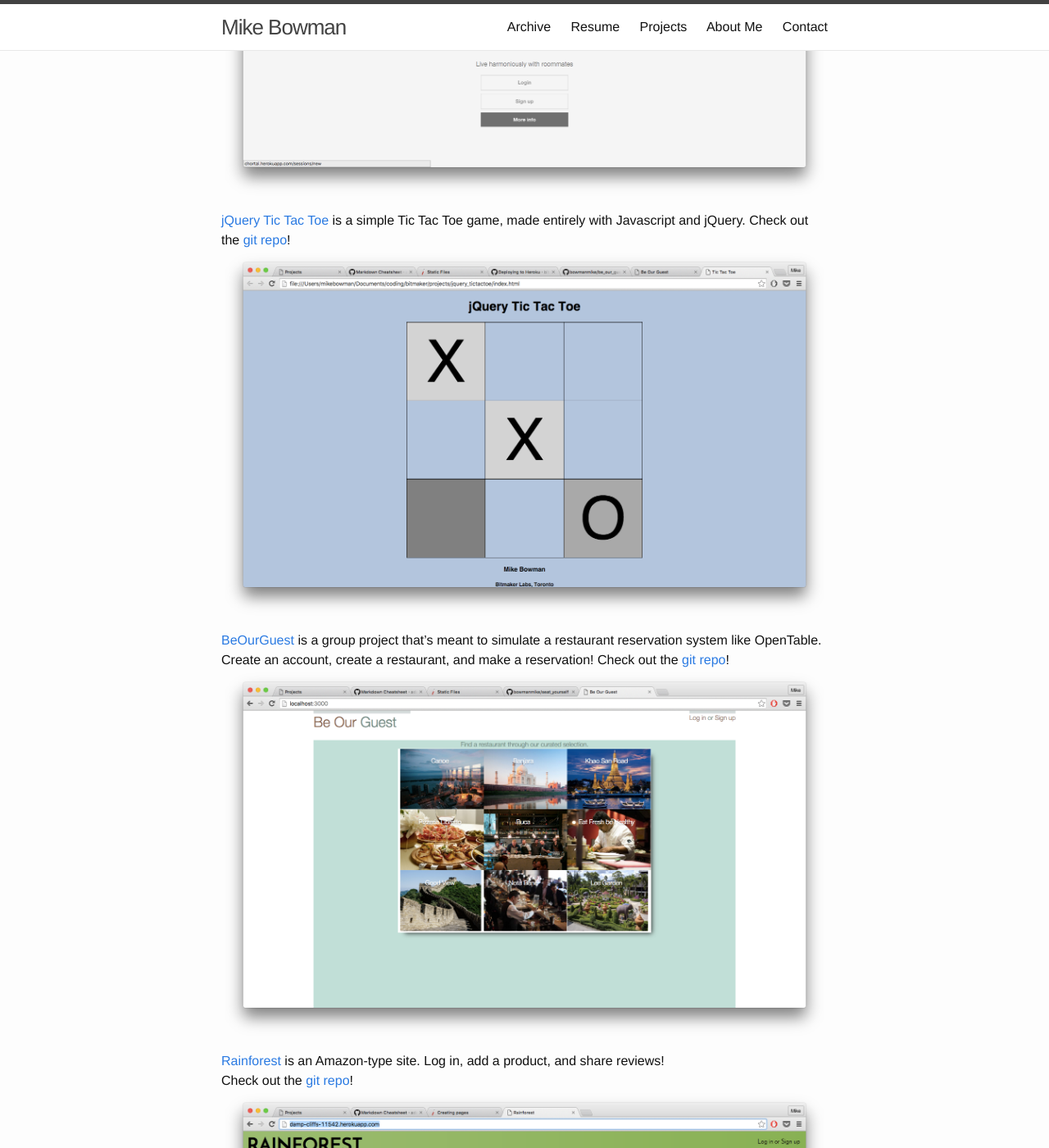
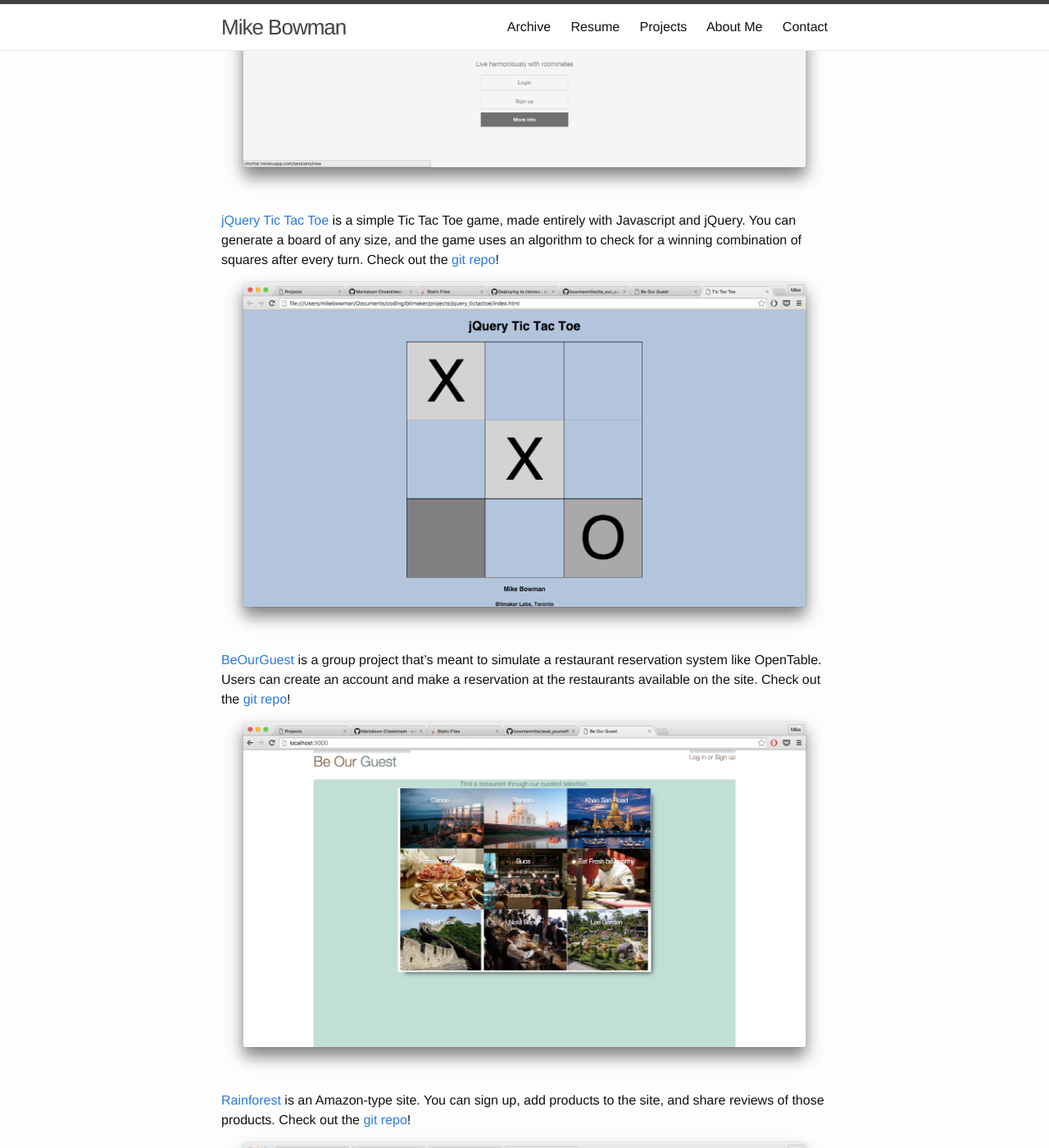
Before and after one commit to bowmanmike/bowmanmike.github.io, a Jekyll site: the page built from 01projects.md, in a window 1280 px wide and 1400 px high, scrolled down 483 px. Shown: the whole window at 82% size. Built offline with Jekyll 4.4.1, drawn with Linux system fonts in a browser that asks for light colours; some of the changed text lies outside the part shown.

Commit message:
tweaks to content on permalinked pages

```diff
--- a/01projects.md
+++ b/01projects.md
@@ -10,18 +10,18 @@
 Check out the [git repo](https://github.com/pcruiksh/rmmts)!
 ![chortal](/assets/chortal_screenshot.png)
 
-[jQuery Tic Tac Toe]({% post_url 2016-02-13-jquery-tictactoe %}) is a simple Tic Tac Toe game, made entirely with Javascript and jQuery.
+[jQuery Tic Tac Toe]({% post_url 2016-02-13-jquery-tictactoe %}) is a simple Tic Tac Toe game, made entirely with Javascript and jQuery. You can generate a board of any size, and the game uses an algorithm to check for a winning combination of squares after every turn.
 Check out the [git repo](https://github.com/bowmanmike/jquery_tictactoe)!
 ![jQuery Tic Tac Toe](/assets/tictactoe_screenshot.png)
 
-[BeOurGuest](http://evening-reaches-50428.herokuapp.com) is a group project that's meant to simulate a restaurant reservation system like OpenTable. Create an account, create a restaurant, and make a reservation!
+[BeOurGuest](http://evening-reaches-50428.herokuapp.com) is a group project that's meant to simulate a restaurant reservation system like OpenTable. Users can create an account and make a reservation at the restaurants available on the site.
 Check out the [git repo](http://github.com/bowmanmike/seatyourself)!
 ![BeOurGuest](/assets/beourguest_screenshot.png)
 
-[Rainforest](http://damp-cliffs-11542.herokuapp.com/) is an Amazon-type site. Log in, add a product, and share reviews!
+[Rainforest](http://damp-cliffs-11542.herokuapp.com/) is an Amazon-type site. You can sign up, add products to the site, and share reviews of those products.
 Check out the  [git repo](https://github.com/bowmanmike/rainforest)!
 ![Rainforest](/assets/rainforest_screenshot.png)
 
-[Photogur](https://immense-peak-73305.herokuapp.com/pictures) is a barebones clone of imgur. Add a photo!
+[Photogur](https://immense-peak-73305.herokuapp.com/pictures) is a barebones clone of imgur. My first ever Rails app, so it's kiiiiiiiiinda a big deal. (Not actually though).
 Check out the  [git repo](https://github.com/bowmanmike/photogur)!
 ![Photogur](/assets/photogur_screenshot.png)
--- a/_config.yml
+++ b/_config.yml
@@ -9,8 +9,7 @@
 title: Mike Bowman
 email: mbowman2@gmail.com
 description: > # this means to ignore newlines until "baseurl:"
-  Toronto-based Ruby on Rails developer. Looking to build my portfolio,
-  and make contacts in the industry here in Toronto. Get in touch!
+  Toronto-based Ruby on Rails developer, and a recent graduate of Bitmaker's Web Development Immersive Bootcamp.
 baseurl: "" # the subpath of your site, e.g. /blog
 url: "http://bowmanmike.com" # the base hostname & protocol for your site
 twitter_username: mbowman2
```
Also changed, not shown: 02about.md (+2 -2 lines), 03contact.md (+1 -1 lines).
